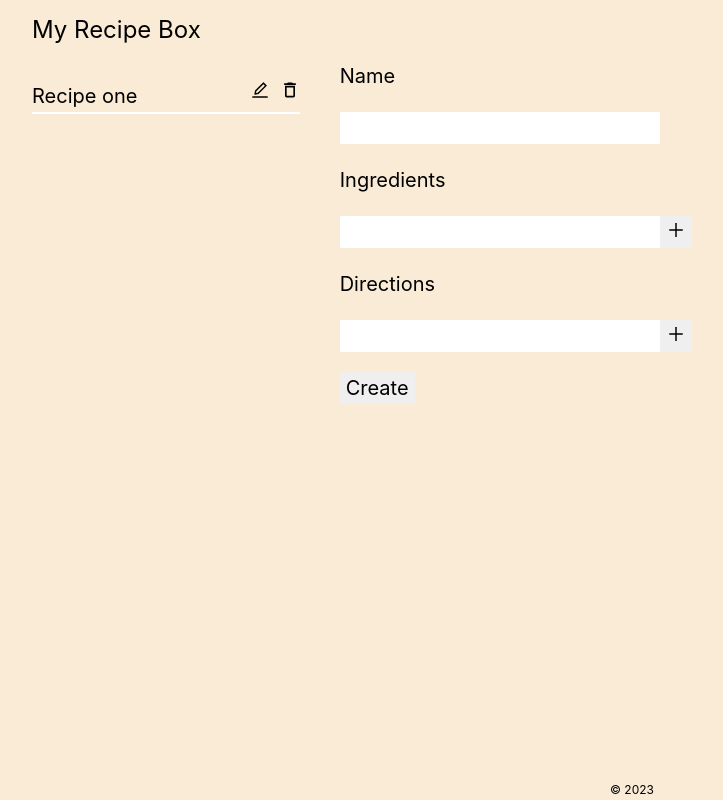
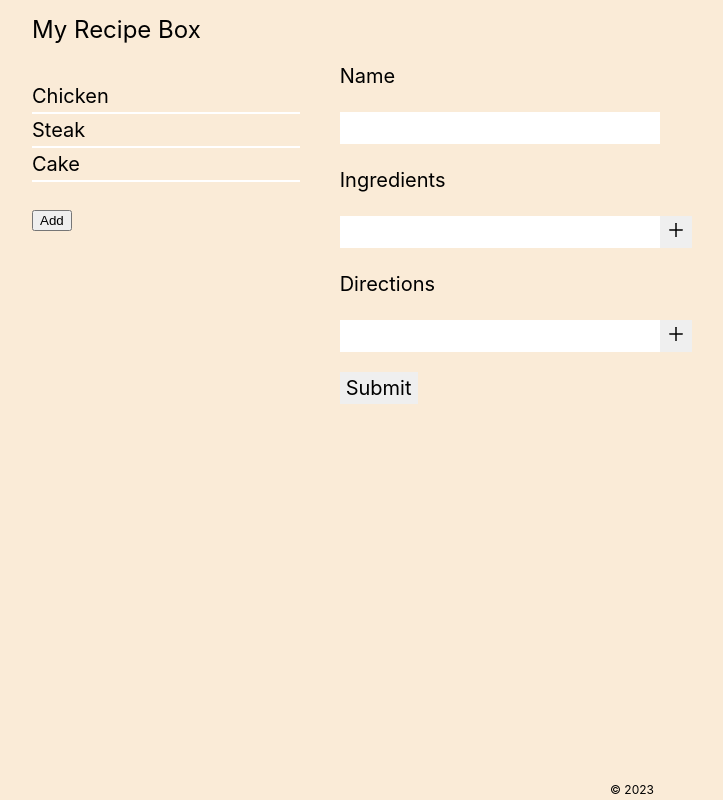
Before and after one commit to Knopkaivy/FCC-recipe-box, a React (Create React App) app: page / in a window 1280 px wide. Shown: the whole page, without its empty margins (8-731 px from the left). Built offline with nearby package versions, Linux system fonts and the light colour scheme.

Commit message:
add edit and delete functionality to components

```diff
--- a/src/App.js
+++ b/src/App.js
@@ -1,19 +1,39 @@
+import { useState } from 'react';
 import { RecipesProvider } from './contexts/RecipesContext';
 import Footer from './components/Footer';
 import Header from './components/Header';
+import RecipeCard from './components/RecipeCard';
 import RecipeForm from './components/RecipeForm';
 import RecipeList from './components/RecipeList';
 import './styles/App.css';
 
 function App() {
+  const [editModeOn, setEditModeOn] = useState(false);
+  const [currentId, setCurrentId] = useState(null);
   return (
     <div className="App">
       <Header />
       <div className="App__main">
         <RecipesProvider>
-          <RecipeList />
+          <RecipeList
+            setCurrentId={setCurrentId}
+            setEditModeOn={setEditModeOn}
+          />
           <section className="App__recipeContainer">
-            <RecipeForm />
+            {editModeOn || currentId === null ? (
+              <RecipeForm
+                currentId={currentId}
+                editModeOn={editModeOn}
+                setEditModeOn={setEditModeOn}
+                setCurrentId={setCurrentId}
+              />
+            ) : (
+              <RecipeCard
+                currentId={currentId}
+                setCurrentId={setCurrentId}
+                setEditModeOn={setEditModeOn}
+              />
+            )}
           </section>
         </RecipesProvider>
       </div>
--- /dev/null
+++ b/src/components/RecipeCard.jsx
@@ -0,0 +1,36 @@
+import React, { useEffect, useState } from 'react';
+import { useRecipe } from '../contexts/RecipesContext';
+import '../styles/RecipeCard.css';
+
+const RecipeCard = ({ currentId, setCurrentId, setEditModeOn }) => {
+  const { recipes, removeRecipe } = useRecipe();
+  const [currentItem, setCurrentItem] = useState(
+    recipes.find((item) => item.id === currentId)
+  );
+  useEffect(() => {
+    setCurrentItem(recipes.find((item) => item.id === currentId));
+  }, [currentId]);
+  const ingredientsList = currentItem.ingredients.map((ing, i) => {
+    return <li key={i}>{ing}</li>;
+  });
+  const directionsList = currentItem.directions.map((direction, i) => {
+    return <li key={i}>{direction}</li>;
+  });
+  const handleRemoveRecipe = () => {
+    removeRecipe(currentItem);
+    setCurrentId(null);
+  };
+  return (
+    <div>
+      <h2>{currentItem.name}</h2>
+      <h3>Ingredients:</h3>
+      <ul>{ingredientsList}</ul>
+      <h3>Directions:</h3>
+      <ol>{directionsList}</ol>
+      <button onClick={() => setEditModeOn(true)}>Edit</button>
+      <button onClick={handleRemoveRecipe}>Delete</button>
+    </div>
+  );
+};
+
+export default RecipeCard;
--- a/src/components/RecipeForm.jsx
+++ b/src/components/RecipeForm.jsx
@@ -1,19 +1,33 @@
-import React, { useRef, useState } from 'react';
+import React, { useEffect, useRef, useState } from 'react';
 import { v4 as uuidv4 } from 'uuid';
 import { AiOutlinePlus } from 'react-icons/ai';
 import { useRecipe } from '../contexts/RecipesContext';
 import '../styles/RecipeForm.css';
 
-const RecipeForm = () => {
+const RecipeForm = ({ currentId, editModeOn, setCurrentId, setEditModeOn }) => {
   const ingredientRef = useRef(null);
   const directionRef = useRef(null);
   const { recipes, addRecipe, updateRecipe } = useRecipe();
 
+  const [currentItem, setCurrentItem] = useState(
+    recipes.find((item) => item.id === currentId)
+  );
+
   const [name, setName] = useState('');
+  const [id, setId] = useState(uuidv4());
   const [currentIngredient, setCurrentIngredient] = useState('');
   const [ingredientsArr, setIngredientsArr] = useState([]);
   const [currentDirection, setCurrentDirection] = useState('');
   const [directionsArr, setDirectionsArr] = useState([]);
+
+  useEffect(() => {
+    if (editModeOn) {
+      setName(currentItem.name);
+      setId(currentItem.id);
+      setIngredientsArr(currentItem.ingredients);
+      setDirectionsArr(currentItem.directions);
+    }
+  }, [editModeOn]);
 
   const ingredientsList = ingredientsArr.map((item, i) => {
     return <li key={i}>{item}</li>;
@@ -62,13 +76,19 @@ const RecipeForm = () => {
     event.preventDefault();
     const newRecipe = {
       name,
-      id: uuidv4(),
+      id,
       ingredients: ingredientsArr,
       directions: directionsArr,
     };
-    addRecipe(newRecipe);
-    alert(`${name} recipe card has been added to the list`);
-    resetFormData();
+    if (recipes.some((item) => item.id === id)) {
+      updateRecipe(newRecipe);
+      setEditModeOn(false);
+      setCurrentItem(newRecipe);
+    } else {
+      addRecipe(newRecipe);
+      alert(`${name} recipe card has been added to the list`);
+      resetFormData();
+    }
   };
 
   return (
@@ -126,7 +146,7 @@ const RecipeForm = () => {
           <AiOutlinePlus />
         </button>
       </div>
-      <input type="submit" className="RecipeForm__button" value="Create" />
+      <input type="submit" className="RecipeForm__button" value="Submit" />
     </form>
   );
 };
--- a/src/components/RecipeList.jsx
+++ b/src/components/RecipeList.jsx
@@ -4,16 +4,28 @@ import { useRecipe } from '../contexts/RecipesContext';
 import RecipeListItem from './RecipeListItem';
 import '../styles/RecipeList.css';
 
-const RecipeList = () => {
+const RecipeList = ({ setCurrentId, setEditModeOn }) => {
   const { recipes } = useRecipe();
+
+  const handleAddRecipe = () => {
+    setCurrentId(null);
+    // setEditModeOn(true);
+  };
+
   const recipesList = recipes.map((item) => {
     return (
-      <RecipeListItem item={item} key={item.id} className="RecipeList__item" />
+      <RecipeListItem
+        item={item}
+        key={item.id}
+        setCurrentId={setCurrentId}
+        className="RecipeList__item"
+      />
     );
   });
   return (
     <aside className="RecipeList">
       <ul className="RecipeList__ul">{recipesList}</ul>
+      <button onClick={handleAddRecipe}>Add</button>
     </aside>
   );
 };
--- a/src/components/RecipeListItem.jsx
+++ b/src/components/RecipeListItem.jsx
@@ -1,14 +1,11 @@
 import React from 'react';
-import { AiOutlineEdit } from 'react-icons/ai';
-import { MdOutlineDelete } from 'react-icons/md';
+
 import '../styles/RecipeListItem.css';
 
-const RecipeListItem = ({ item }) => {
+const RecipeListItem = ({ item, setCurrentId }) => {
   return (
-    <li className="RecipeListItem">
-      <div className="RecipeListItem__name">{item.name}</div>
-      <AiOutlineEdit />
-      <MdOutlineDelete />
+    <li className="RecipeListItem" onClick={() => setCurrentId(item.id)}>
+      {item.name}
     </li>
   );
 };
--- a/src/reducers/recipesReducer.js
+++ b/src/reducers/recipesReducer.js
@@ -1,9 +1,21 @@
 export const initialState = {
   recipes: [
     {
-      name: 'Recipe one',
+      name: 'Chicken',
       id: 1,
-      ingredients: ['ingredient one', 'ingredient 2', 'ingredinet 3'],
+      ingredients: ['chicken', 'seasoning', 'broccoli'],
+      directions: ['Step 1', 'Step 2', 'Step 3'],
+    },
+    {
+      name: 'Steak',
+      id: 2,
+      ingredients: ['rib eye steak', 'butter', 'garlic'],
+      directions: ['Step 1', 'Step 2', 'Step 3'],
+    },
+    {
+      name: 'Cake',
+      id: 3,
+      ingredients: ['flour', 'cocoa powder', 'egg', 'sugar'],
       directions: ['Step 1', 'Step 2', 'Step 3'],
     },
   ],
```
Also changed, not shown: src/styles/RecipeCard.css (added).
